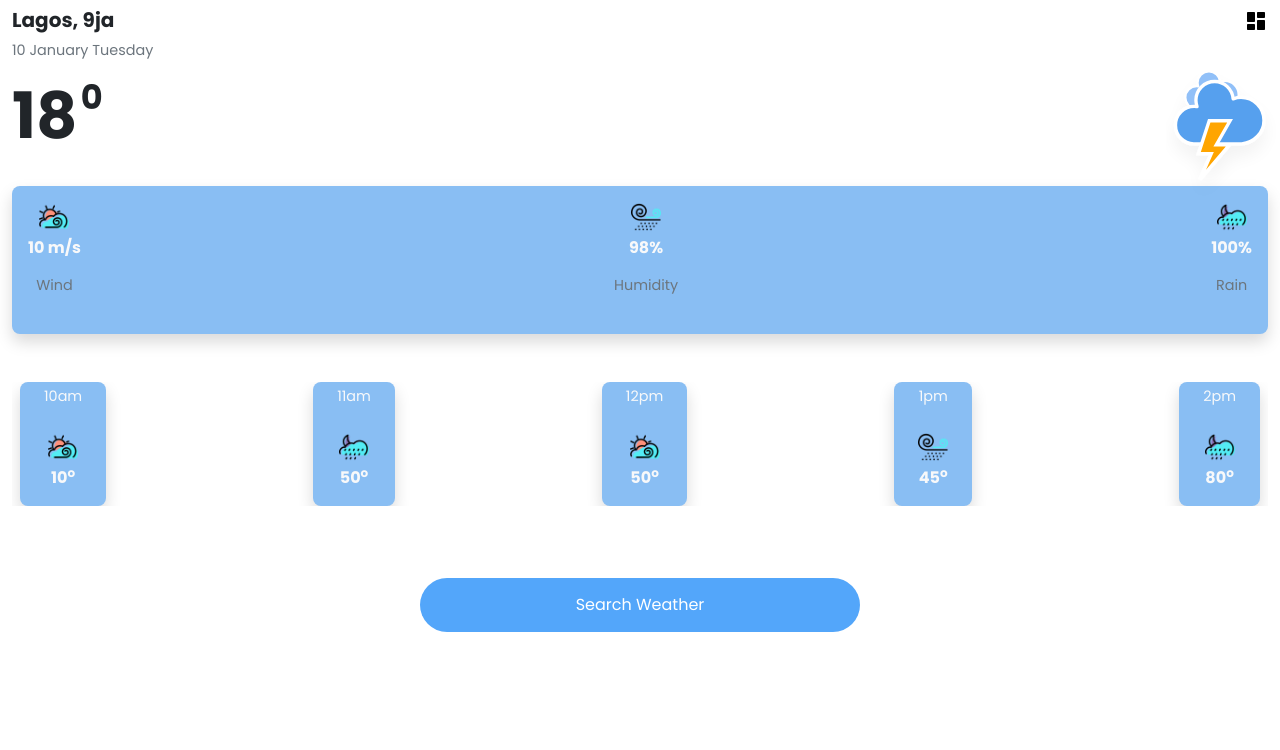
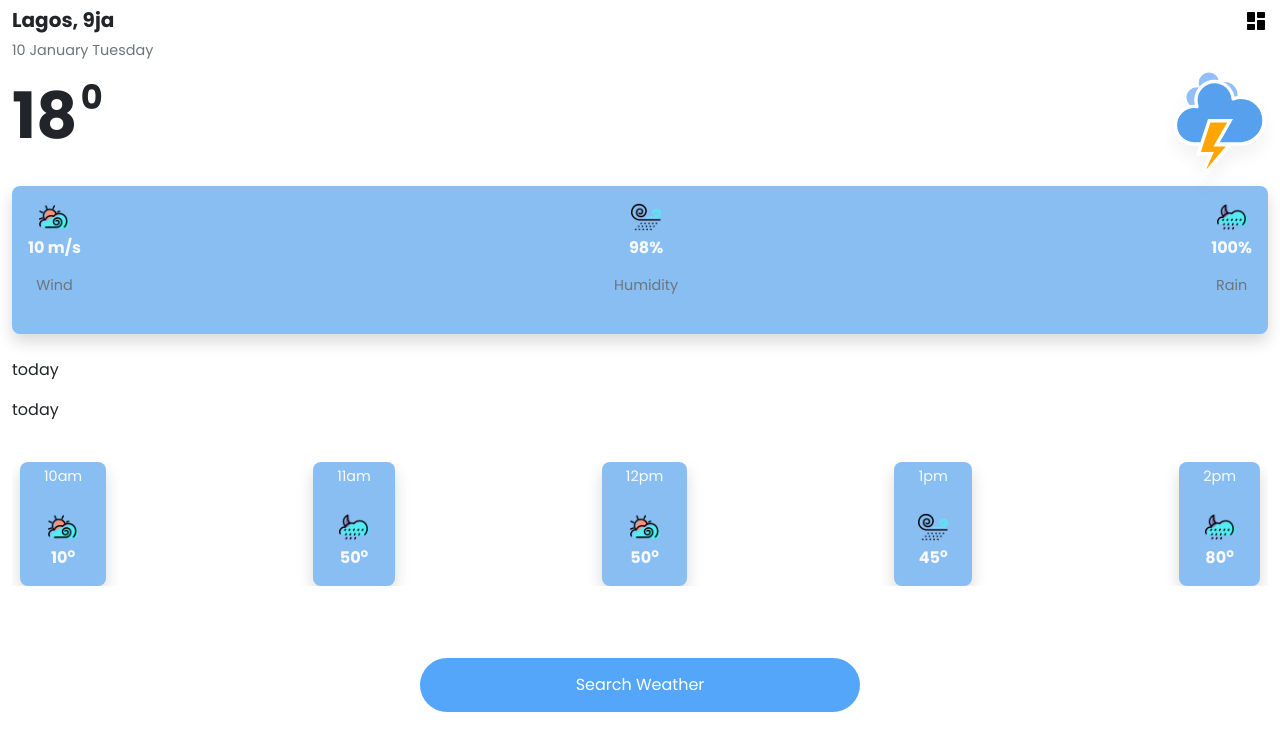
Before and after one commit to JoaoP74/react-weather, a React (Create React App) app: page /weather in a window 1280 px wide. Shown: the top 750 px of the page. Built offline with nearby package versions, Linux system fonts and the light colour scheme; no server answers.

Commit message:
Added teh weather days component

```diff
--- a/src/pages/Weather.jsx
+++ b/src/pages/Weather.jsx
@@ -162,8 +162,18 @@ const WeatherApp = () =>{
                 </section>
 
             </section>
+            <section className="future-weather-days">
+                <section className="today-section">
+                    <p>today</p>
+                    <div className="future-weather-notch"></div>
+                </section>
+                <section className="tomorrow-section">
+                    <p>today</p>
+                    <div className="future-weather-notch"></div>
+                </section>
+            </section>
+            <section className="future-weather-forecast my-4 d-flex align-items-center justify-content-between " style={{"overflowX":"scroll"}}>
 
-            <section className="future-weather-forecast my-4 d-flex align-items-center justify-content-between " style={{"overflowX":"scroll"}}>
                 {uiData}
             </section>
 
```
